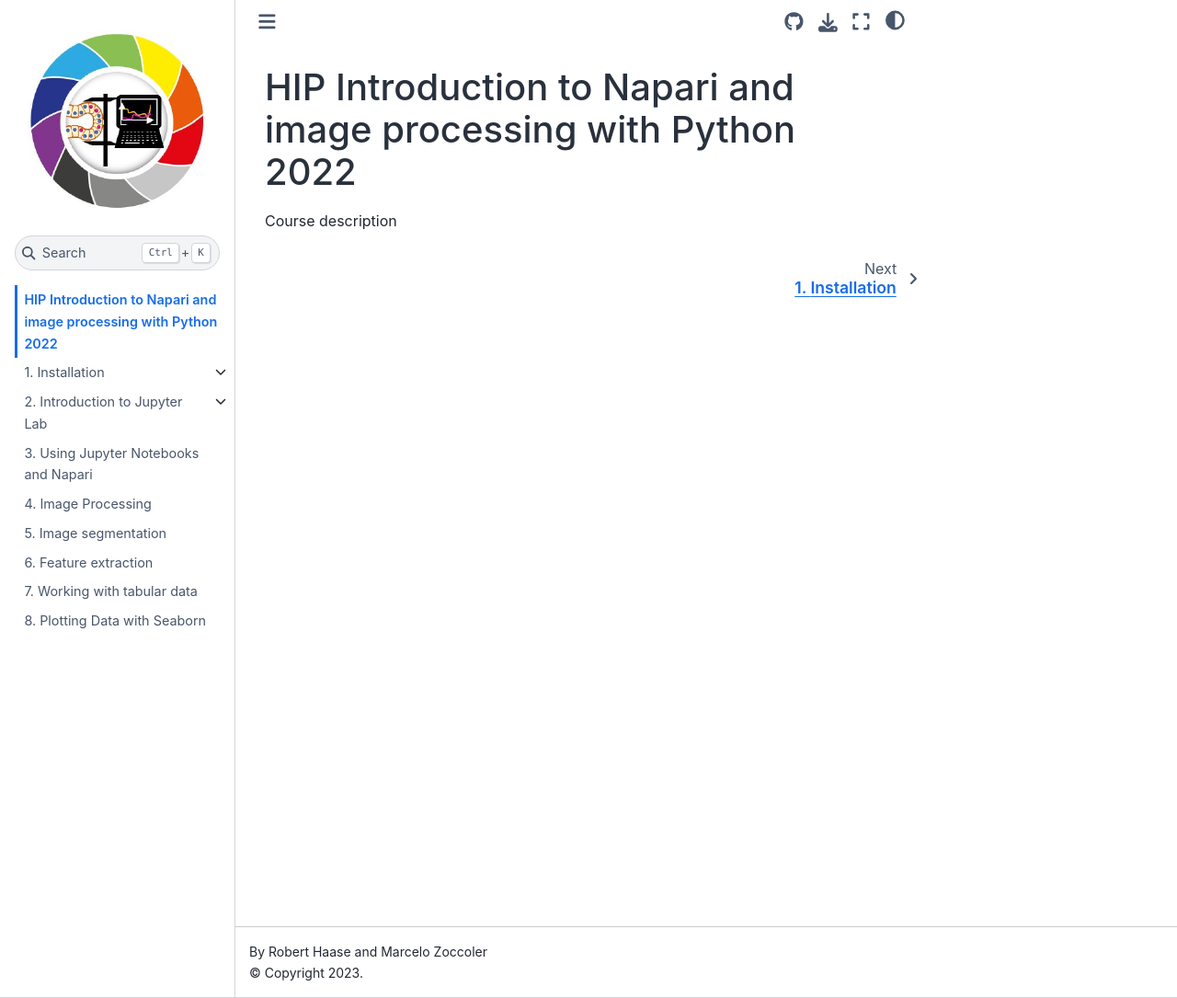
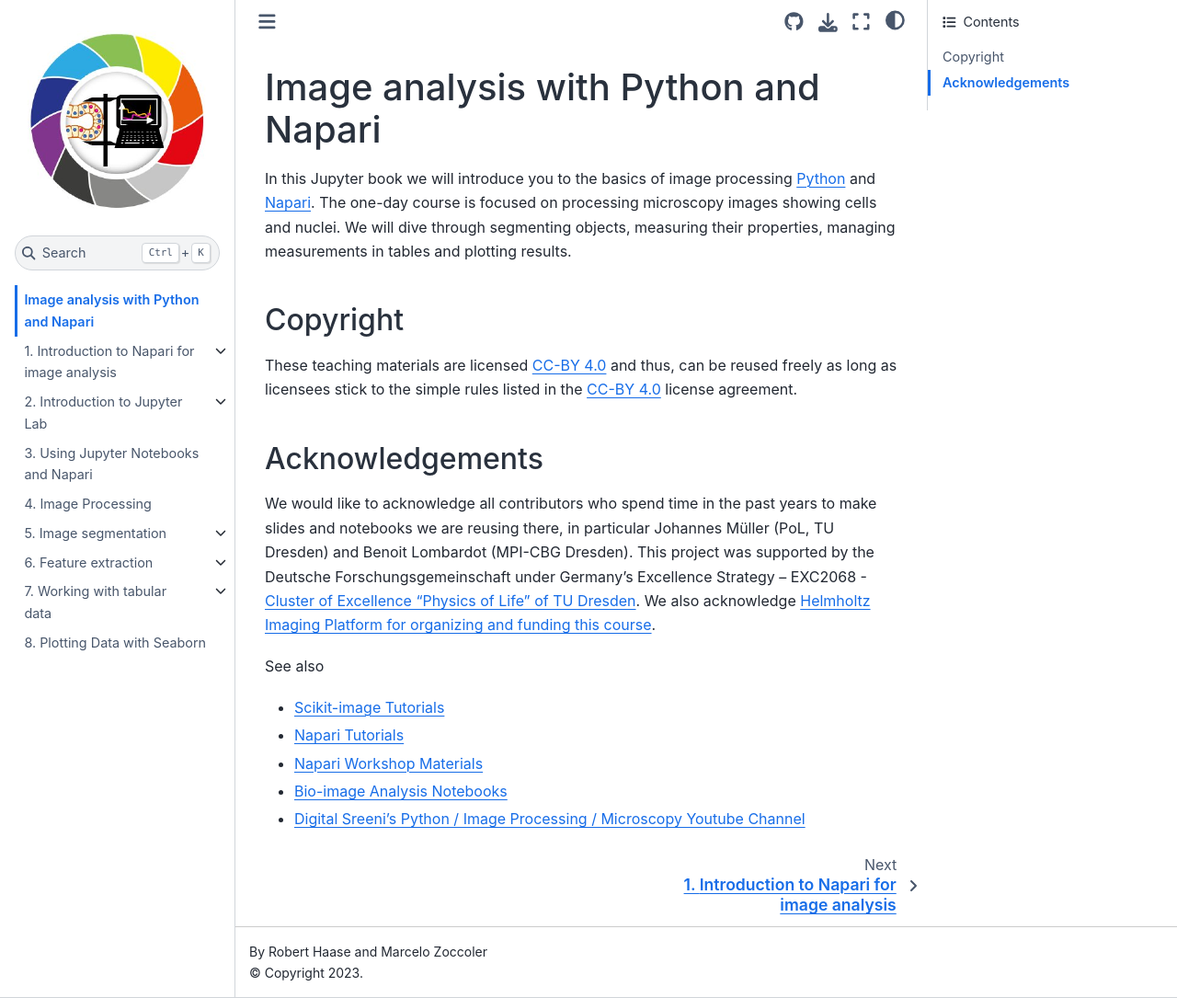
Before and after one commit to BiAPoL/HIP_Introduction_to_Napari_and_image_processing_with_Python_2022, a Jupyter Book: the page built from docs/intro.md, in a window 1280 px wide and 1085 px high. Shown: the whole window at 92% size. Built offline with Jupyter Book 1.0.4 settings and Sphinx 7.4.7 and the Sphinx Book theme 1.1.4, drawn with Linux system fonts in a browser that asks for light colours; pages that are not in the unit, such as notebooks, are missing from menus.

```diff
--- a/docs/_toc.yml
+++ b/docs/_toc.yml
@@ -9,10 +9,11 @@ chapters:
 - file: 01_Introduction_BIA/readme
   sections:
   - file: 01_Introduction_BIA/01_exercise_installation
+  - file: 01_Introduction_BIA/02_exercise_apoc
 
 - file: 02_Introduction_Jupyter_lab/readme
   sections:
-  - file: 02_Introduction_Jupyter_lab/00_trailer
+  - file: 02_Introduction_Jupyter_lab/00_trailer # shall we move this to the next chapter?
   - file: 02_Introduction_Jupyter_lab/01_our_first_juptyer_notebook
   - file: 02_Introduction_Jupyter_lab/04_Dont_try_this_at_home
 
@@ -21,9 +22,24 @@ chapters:
 - file: 04_Image_Processing/readme
 
 - file: 07_Image_segmentation/readme
+  sections:
+  - file: 07_Image_segmentation/01_Introduction_to_image_segmentation.ipynb
+  - file: 07_Image_segmentation/02_voronoi_otsu_labeling.ipynb
+  - file: 07_Image_segmentation/03_label_visualization.ipynb
+  - file: 07_Image_segmentation/04_segmentation_2d_membranes.ipynb
+  - file: 07_Image_segmentation/06_open_close_labels.ipynb
 
 - file: 08_Feature_extraction/readme
+  sections:
+  - file: 08_Feature_extraction/01_quantitative_measurements.ipynb
+  - file: 08_Feature_extraction/02_statistics_with_simpleitk.ipynb
 
 - file: 08_Pandas/readme
+  sections:
+  - file: 08_Pandas/01_introduction_dataframes.ipynb
+  - file: 08_Pandas/02_append_tables.ipynb
+  - file: 08_Pandas/03_handling_NaNs.ipynb
+  - file: 08_Pandas/04_parametric_maps.ipynb
+  - file: 08_Pandas/05_measurement_visualization_in_napari.ipynb
 
 - file: 09_Seaborn/readme
--- a/docs/intro.md
+++ b/docs/intro.md
@@ -1,3 +1,15 @@
-# HIP Introduction to Napari and image processing with Python 2022
+# Image analysis with Python and Napari
+In this Jupyter book we will introduce you to the basics of image processing [Python](https://python.org/) and [Napari](https://napari.org/). The one-day course is focused on processing microscopy images showing cells and nuclei. We will dive through segmenting objects, measuring their properties, managing measurements in tables and plotting results.
 
-Course description
+## Copyright
+These teaching materials are licensed [CC-BY 4.0](https://creativecommons.org/licenses/by/4.0/) and thus, can be reused freely as long as licensees stick to the simple rules listed in the [CC-BY 4.0](https://creativecommons.org/licenses/by/4.0/) license agreement.
+
+## Acknowledgements
+We would like to acknowledge all contributors who spend time in the past years to make slides and notebooks we are reusing there, in particular Johannes Müller (PoL, TU Dresden) and Benoit Lombardot (MPI-CBG Dresden). This project was supported by the Deutsche Forschungsgemeinschaft under Germany’s Excellence Strategy – EXC2068 - [Cluster of Excellence "Physics of Life" of TU Dresden](https://physics-of-life.tu-dresden.de/). We also acknowledge [Helmholtz Imaging Platform for organizing and funding this course](https://helmholtz-imaging.de/).
+
+See also
+* [Scikit-image Tutorials](https://scikit-image.org/docs/stable/user_guide/tutorials.html)
+* [Napari Tutorials](https://napari.org/stable/tutorials/index.html)
+* [Napari Workshop Materials](https://napari.org/stable/further-resources/napari-workshops.html)
+* [Bio-image Analysis Notebooks](https://haesleinhuepf.github.io/BioImageAnalysisNotebooks/intro.html)
+* [Digital Sreeni's Python / Image Processing / Microscopy Youtube Channel](https://youtube.com/digitalsreeni)
```
Also changed, not shown: docs/01_Introduction_BIA/readme.md (+2 -1 lines), docs/02_Introduction_Jupyter_lab/readme.md (+5 -0 lines).
